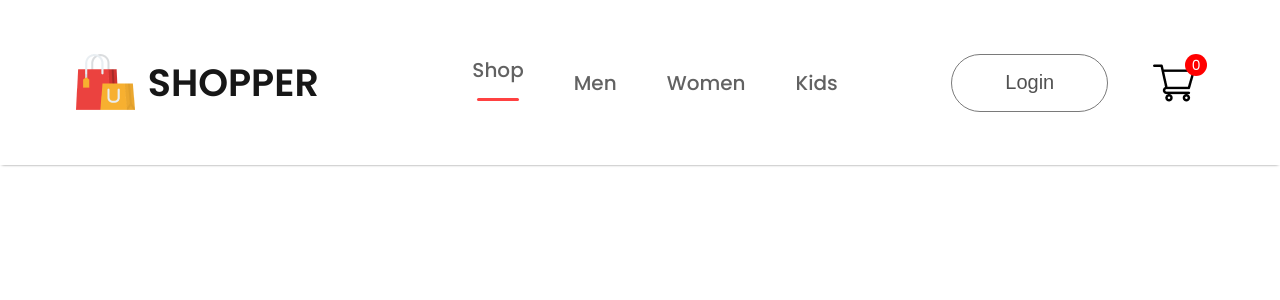
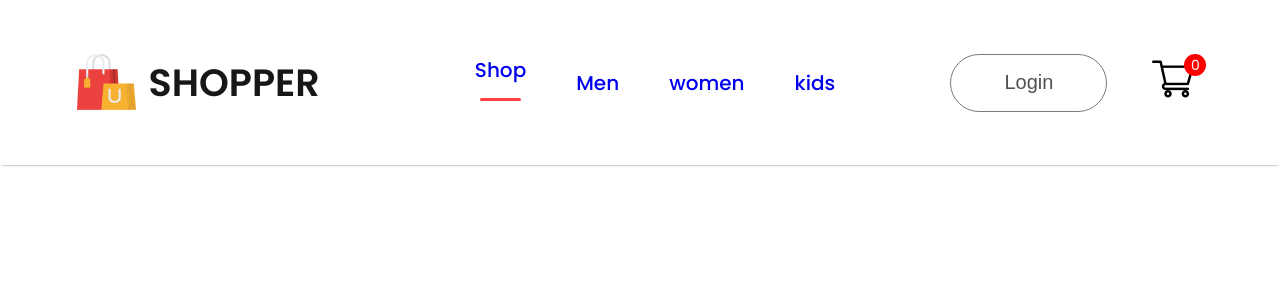
Before and after one commit to sparshbansal-08/E-Commerce, a React (Create React App) app in the folder frontend/: page /cart in a window 1280 px wide. Shown: the top 300 px of the page. Built offline with nearby package versions, Linux system fonts and the light colour scheme.

Commit message:
pages llink successfully

```diff
--- a/frontend/src/App.js
+++ b/frontend/src/App.js
@@ -1,10 +1,29 @@
 import "./App.css";
 import Navbar from "./Components/Navbar/Navbar";
+import { BrowserRouter, Routes, Route } from "react-router-dom";
+import Shop from "./Pages/Shop";
+import ShopCategory from "./Pages/ShopCategory";
+import Product from "./Pages/Product";
+import Cart from "./Pages/Cart";
+import LoginSignup from "./Pages/LoginSignup";
 
 function App() {
   return (
     <div>
-      <Navbar />
+      <BrowserRouter>
+        <Navbar />
+        <Routes>
+          <Route path="/" element={<Shop />} />
+          <Route path="/mens" element={<ShopCategory category="mens" />} />
+          <Route path="/womens" element={<ShopCategory category="women" />} />
+          <Route path="/kids" element={<ShopCategory category="kid" />} />
+          <Route path="/product" element={<Product />}>
+            <Route path=":productId" element={<Product />} />
+          </Route>
+          <Route path="/cart" element={<Cart />} />
+          <Route path="/login" element={<LoginSignup />} />
+        </Routes>
+      </BrowserRouter>
     </div>
   );
 }
--- a/frontend/src/Components/Navbar/Navbar.jsx
+++ b/frontend/src/Components/Navbar/Navbar.jsx
@@ -2,6 +2,7 @@
 import "./Navbar.css";
 import logo from "../Assets/logo.png";
 import cart_icon from "../Assets/cart_icon.png";
+import { Link } from "react-router-dom";
 const Navbar = () => {
   const [menu, setMenu] = useState("shop");
   return (
@@ -16,33 +17,50 @@
             setMenu("shop");
           }}
         >
-          Shop {menu === "shop" ? <hr /> : <></>}
+          <Link style={{ textDecoration: "none" }} to="/">
+            Shop{" "}
+          </Link>
+          {menu === "shop" ? <hr /> : <></>}
         </li>
         <li
           onClick={() => {
             setMenu("mens");
           }}
         >
-          Men{menu === "mens" ? <hr /> : <></>}
+          <Link style={{ textDecoration: "none" }} to="/mens">
+            Men{" "}
+          </Link>
+          {menu === "mens" ? <hr /> : <></>}
         </li>
         <li
           onClick={() => {
             setMenu("womens");
           }}
         >
-          Women{menu === "womens" ? <hr /> : <></>}
+          <Link style={{ textDecoration: "none" }} to="/womens">
+            women
+          </Link>
+          {menu === "womens" ? <hr /> : <></>}
         </li>
         <li
           onClick={() => {
             setMenu("kids");
           }}
         >
-          Kids{menu === "kids" ? <hr /> : <></>}
+          <Link style={{ textDecoration: "none" }} to="/kids">
+            kids
+          </Link>
+          {menu === "kids" ? <hr /> : <></>}
         </li>
       </ul>
       <div className="nav-login-cart">
-        <button>Login</button>
-        <img src={cart_icon} alt="" />
+        <Link to="/login">
+          <button>Login</button>
+        </Link>
+        <Link to="/cart">
+          <img src={cart_icon} alt="" />
+        </Link>
+
         <div className="nav-cart-count">0</div>
       </div>
     </div>
--- /dev/null
+++ b/frontend/src/Pages/Cart.jsx
@@ -0,0 +1,5 @@
+import React from "react";
+const Cart = () => {
+  return <div></div>;
+};
+export default Cart;
--- /dev/null
+++ b/frontend/src/Pages/LoginSignup.jsx
@@ -0,0 +1,5 @@
+import React from "react";
+const LoginSignup = () => {
+  return <div></div>;
+};
+export default LoginSignup;
--- /dev/null
+++ b/frontend/src/Pages/Product.jsx
@@ -0,0 +1,5 @@
+import React from "react";
+const Product = () => {
+  return <div></div>;
+};
+export default Product;
--- /dev/null
+++ b/frontend/src/Pages/Shop.jsx
@@ -0,0 +1,5 @@
+import React from "react";
+const Shop = () => {
+  return <div></div>;
+};
+export default Shop;
--- /dev/null
+++ b/frontend/src/Pages/ShopCategory.jsx
@@ -0,0 +1,5 @@
+import React from "react";
+const ShopCategory = () => {
+  return <div></div>;
+};
+export default ShopCategory;
```
